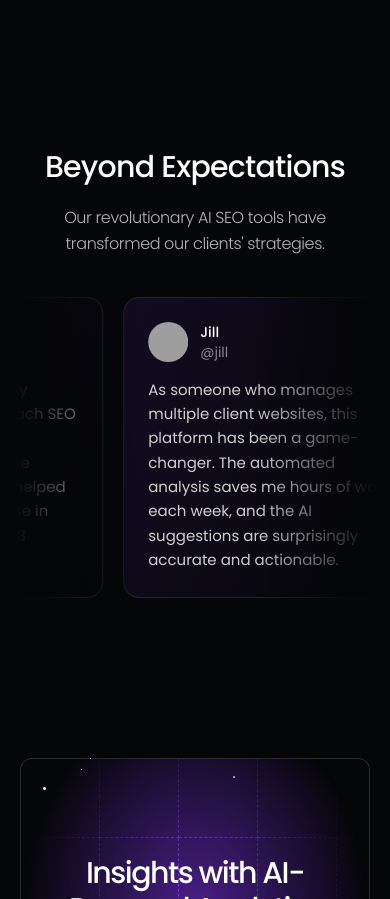
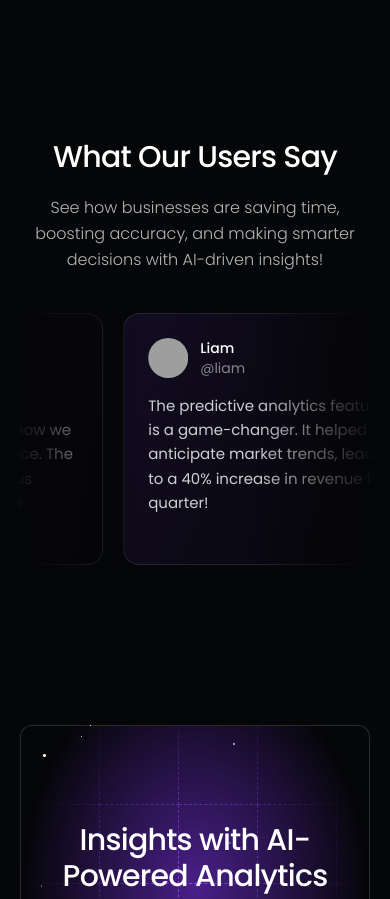
Before and after one commit to ayush-khatrii/saas-landing-page, a Next.js app: page / in a window 390 px wide. Shown: the part 4520-5419 px from the top of the page. Built offline with nearby package versions, Linux system fonts and the light colour scheme; grey boxes are pictures that could not be loaded.

Commit message:
feat: Changed the content of  all sections

```diff
--- a/components/CallToAction.jsx
+++ b/components/CallToAction.jsx
@@ -19,8 +19,8 @@ const CallToAction = () => {
           >
           </div>
           <div className="relative px-5">
-            <h2 className="text-3xl md:text-6xl tracking-tighter text-center font-medium">Insights with AI-Powered Analytics</h2>
-            <p className="md:text-xl text-center max-w-2xl mx-auto mt-5 tracking-tight font-light text-white/70 px-4 ">
+            <h2 className="text-3xl md:text-6xl tracking-tight text-center font-medium">Insights with AI-Powered Analytics</h2>
+            <p className="md:text-xl text-center max-w-2xl mx-auto mt-5 tracking-wide font-light text-white/70 px-4 ">
               Transform raw data into powerful business decisions with real-time AI-driven insights, predictive analytics, and automated reporting.
             </p>
             <div className="flex justify-center mt-5">
--- a/components/LogoTicker.jsx
+++ b/components/LogoTicker.jsx
@@ -10,7 +10,7 @@ import { motion } from "motion/react";
 
 const LogoTicker = () => {
   return (
-    <section className="md:py-32 py-20">
+    <section className="py-20">
       <div className="max-w-7xl mx-auto px-5">
         <div className="flex items-center gap-10">
           <div className="flex-1 md:flex-none">
--- a/components/Showcase.jsx
+++ b/components/Showcase.jsx
@@ -25,9 +25,11 @@ const Showcase = () => {
     <section className="py-20 md:py24">
       <div className="container px-5 mx-auto">
         <h1 className="text-3xl md:text-5xl font-medium text-center tracking- mb-5">
-          Unlock the Full Potential of AI in Your Terminal
+          Why Choose AI-Powered Analytics?
         </h1>
-        <p className="text-white/70 text-center font-light tracking-tight text-base md:text-lg max-w-2xl mx-auto leading-relaxed">Supercharge your workflow with intelligent code suggestions, debugging tools, and AI-powered automation</p>
+        <p className="text-white/70 text-center font-light tracking-normal text-base md:text-lg max-w-2xl mx-auto leading-relaxed">
+          AI-powered analytics made simple—automated insights, smart forecasts, real-time dashboards, easy integrations, and top-tier security.
+        </p>
         <div className="mt-10 grid grid-cols-1 lg:grid-cols-3 gap-2.5">
           {
             featuresData.map((item) => (
--- a/components/Testimonials.jsx
+++ b/components/Testimonials.jsx
@@ -8,10 +8,10 @@ const Testimonials = () => {
     <section className='py-20'>
       <div className='container px-4 md:px-6 mx-auto'>
         <h1 className="text-3xl md:text-5xl font-medium text-center tracking-tight mb-5">
-          Beyond Expectations
+          What Our Users Say
         </h1>
-        <p className="text-white/70 text-center font-light tracking-tight text-base md:text-lg max-w-2xl mx-auto leading-relaxed">
-          Our revolutionary AI SEO tools have transformed our clients' strategies.
+        <p className="text-white/70 text-center font-light tracking-normal text-base md:text-lg max-w-2xl mx-auto leading-relaxed">
+          See how businesses are saving time, boosting accuracy, and making smarter decisions with AI-driven insights!
         </p>
 
         <div className="relative mt-10 flex w-full items-center justify-center overflow-hidden">
--- a/constants/index.js
+++ b/constants/index.js
@@ -1,38 +1,38 @@
-export  const reviews = [
+export const reviews = [
   {
-    name: "Jack",
-    username: "@jack",
-    body: "This AI tool has completely transformed how I approach SEO strategy. The insights are incredibly detailed and the recommendations have helped us achieve a 150% increase in organic traffic within just 3 months.",
-    img: "https://avatar.vercel.sh/jack",
+    name: "Sophia",
+    username: "@sophia",
+    body: "This AI analytics tool has completely transformed how we track business performance. The automated reports save us hours every week, and the insights are spot on!",
+    img: "https://avatar.vercel.sh/sophia",
   },
   {
-    name: "Jill",
-    username: "@jill",
-    body: "As someone who manages multiple client websites, this platform has been a game-changer. The automated analysis saves me hours of work each week, and the AI suggestions are surprisingly accurate and actionable.",
-    img: "https://avatar.vercel.sh/jill",
+    name: "Liam",
+    username: "@liam",
+    body: "The predictive analytics feature is a game-changer. It helped us anticipate market trends, leading to a 40% increase in revenue last quarter!",
+    img: "https://avatar.vercel.sh/liam",
   },
   {
-    name: "John",
-    username: "@john",
-    body: "The predictive analytics feature is mind-blowing. It helped us identify emerging keywords months before our competitors, giving us a significant edge in our market. Our ROI has increased by 200% since implementation.",
-    img: "https://avatar.vercel.sh/john",
+    name: "Emma",
+    username: "@emma",
+    body: "I used to spend hours manually analyzing data, but this tool does it in seconds! The interactive dashboards make it so easy to visualize trends and take action.",
+    img: "https://avatar.vercel.sh/emma",
   },
   {
-    name: "Jane",
-    username: "@jane",
-    body: "What sets this tool apart is its ability to provide real-time content optimization suggestions. We've seen our average page ranking improve from page 3 to page 1 across multiple keywords in just weeks.",
-    img: "https://avatar.vercel.sh/jane",
+    name: "Noah",
+    username: "@noah",
+    body: "Seamless integration with our existing tools made adoption effortless. Now, we have all our key metrics in one place, updated in real time.",
+    img: "https://avatar.vercel.sh/noah",
   },
   {
-    name: "Jenny",
-    username: "@jenny",
-    body: "The integration with our existing workflow was seamless. The AI not only identifies issues but provides clear, actionable steps to resolve them. It's like having an expert SEO consultant available 24/7.",
-    img: "https://avatar.vercel.sh/jenny",
+    name: "Olivia",
+    username: "@olivia",
+    body: "The AI recommendations are incredibly accurate! We optimized our strategies based on the insights and saw a 70% improvement in efficiency.",
+    img: "https://avatar.vercel.sh/olivia",
   },
   {
-    name: "James",
-    username: "@james",
-    body: "We've tried numerous SEO tools over the years, but none have delivered results like this. The AI-powered keyword research alone has helped us discover valuable long-tail opportunities we would have missed otherwise.",
-    img: "https://avatar.vercel.sh/james",
+    name: "Ethan",
+    username: "@ethan",
+    body: "The security and data encryption features give us peace of mind. We trust this tool to handle our sensitive business data with the highest standards.",
+    img: "https://avatar.vercel.sh/ethan",
   },
 ];
```
